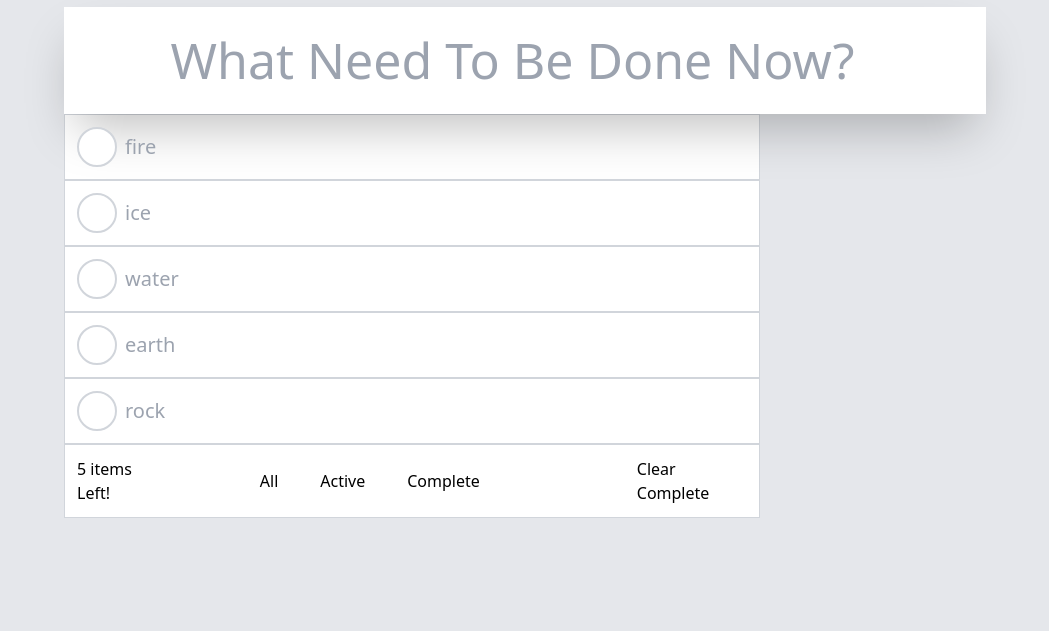
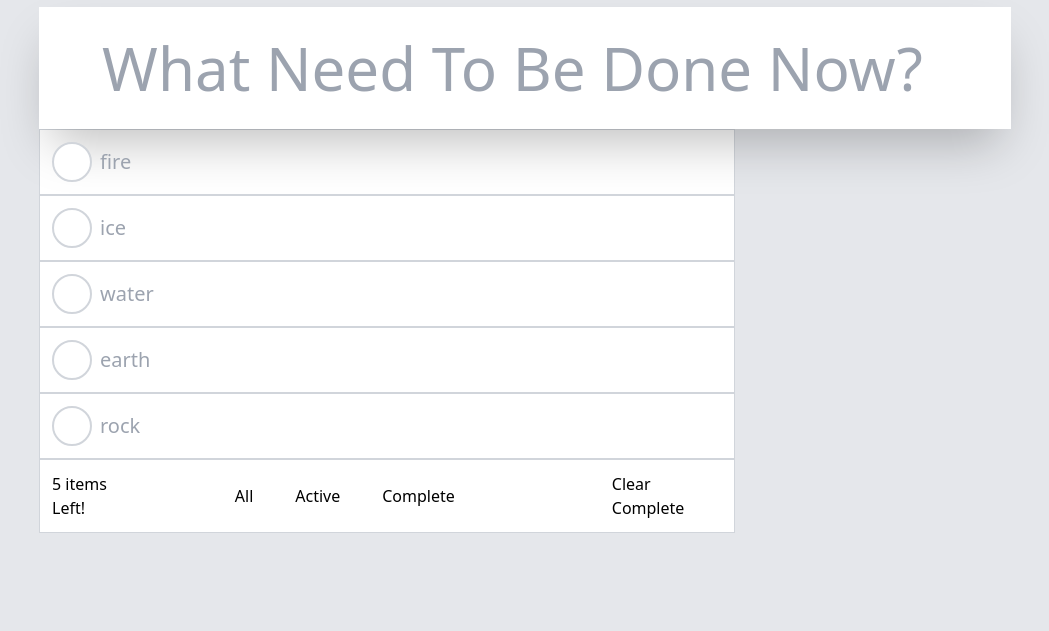
Before and after one commit to mhuzaifakz/Java-Script-Todos, a plain HTML site: page index.html in a window 1280 px wide. Shown: the part 169-800 px from the top of the page, without its empty margins (115-1164 px from the left). Drawn offline with nearby package versions, Linux system fonts and the light colour scheme.

Commit message:
changes done again

```diff
--- a/index.html
+++ b/index.html
@@ -13,7 +13,7 @@
             class="block text-8xl px-56 font-extralight mt-10 mb-10 text-red-500">Todos</h1>
         <form>
             <input type="search" id value placeholder="What Need To Be Done Now?"
-                class="px-[100px] py-4 shadow shadow-2xl text-center text-[50px] hover:text-black">
+                class="px-[51px] py-4 shadow shadow-2xl text-center text-[60px] hover:text-black">
             <ul>
                 <li class="group w-[696px] border border-gray-300 bg-white">
                     <label
```
